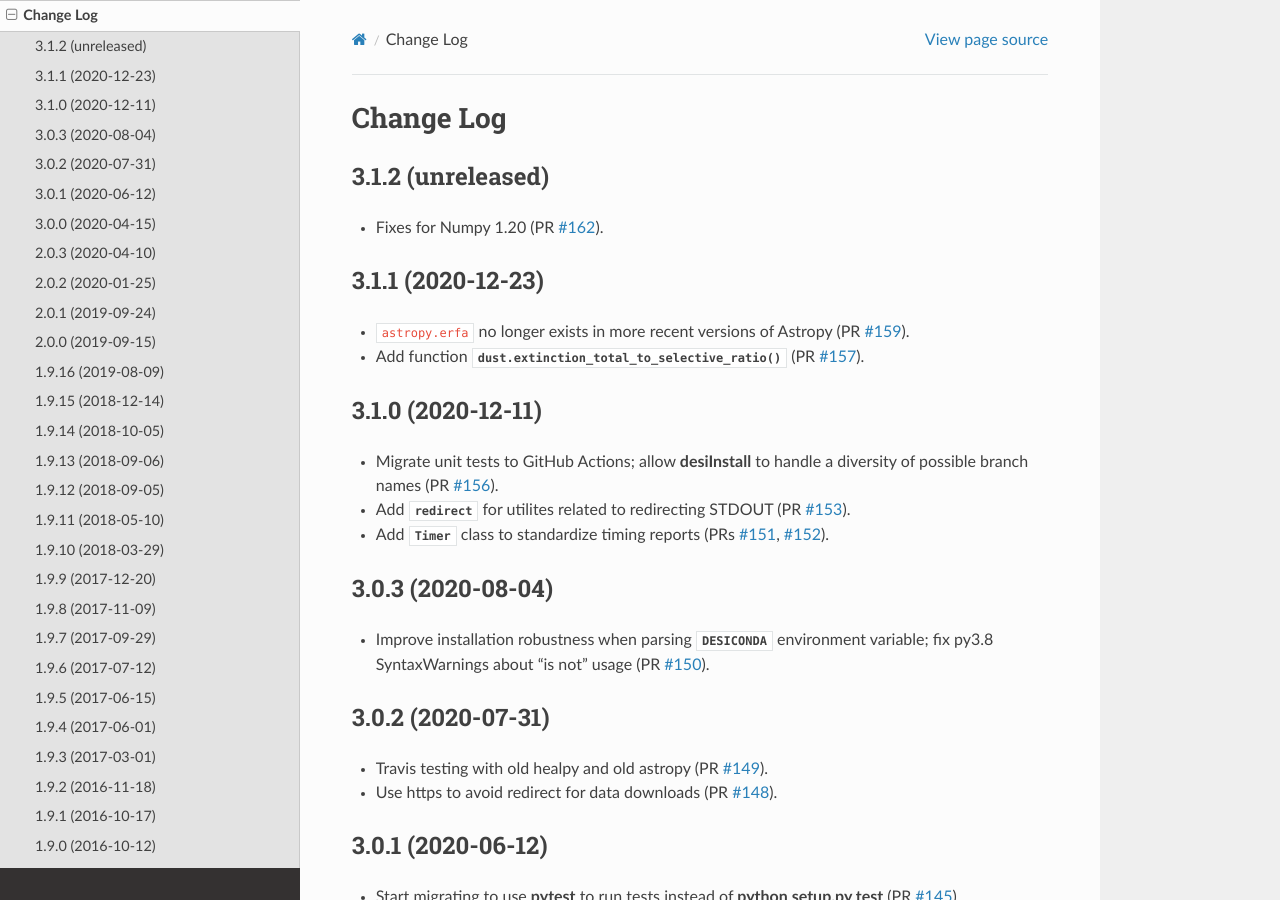
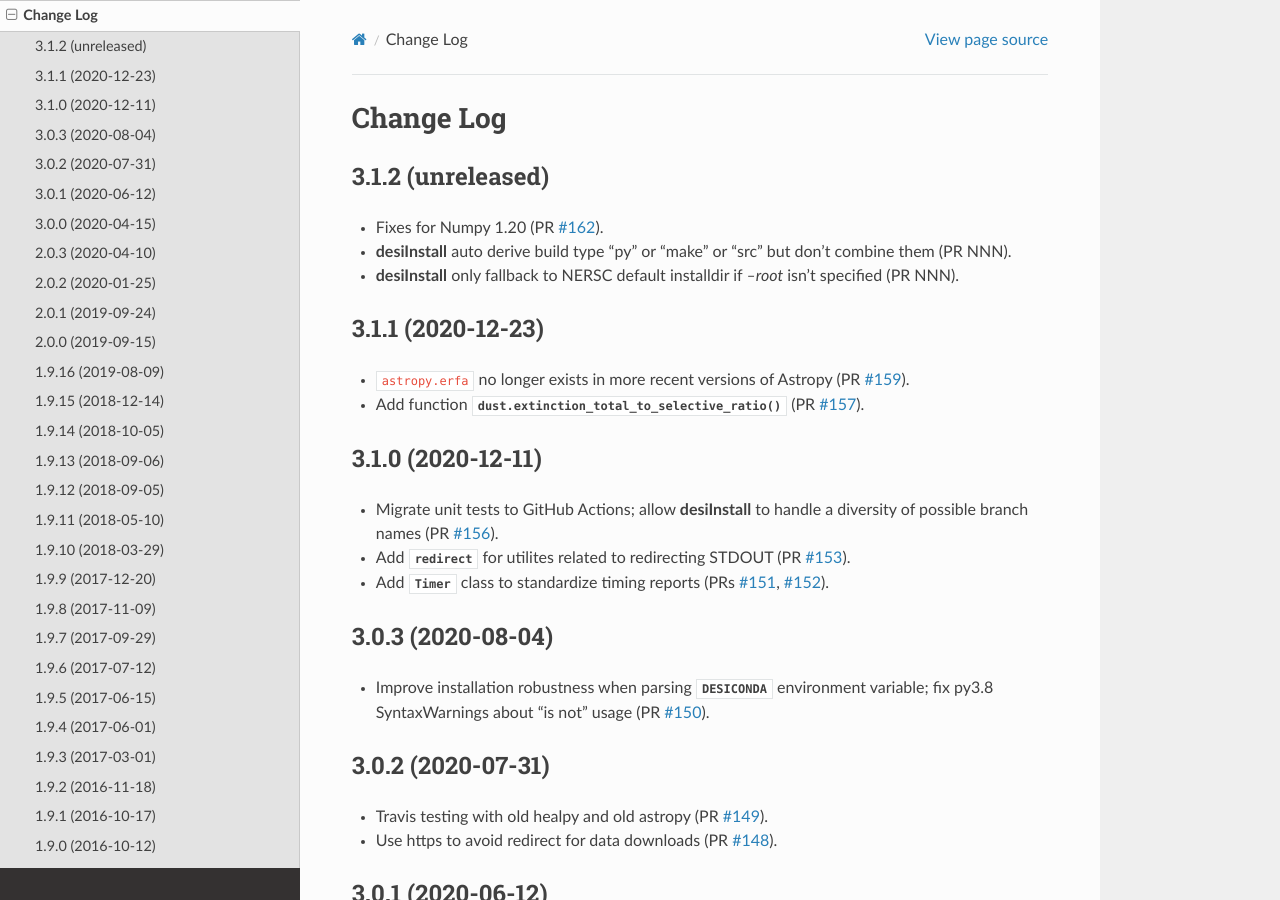
Before and after one commit to desihub/desiutil, a Sphinx documentation site: the page built from doc/changes.rst, in a window 1280 px wide and 900 px high. Built offline with Sphinx 7.4.7 and the Read the Docs theme 2.0.0, drawn with Linux system fonts in a browser that asks for light colours.

Commit message:
install py or src not both; no silent installdir fallback

```diff
--- a/doc/changes.rst
+++ b/doc/changes.rst
@@ -6,6 +6,10 @@ Change Log
 ------------------
 
 * Fixes for Numpy 1.20 (PR `#162`_).
+* :command:`desiInstall` auto derive build type "py" or "make" or "src"
+  but don't combine them (PR NNN).
+* :command:`desiInstall` only fallback to NERSC default installdir
+  if `--root` isn't specified (PR NNN).
 
 .. _`#162`: https://github.com/desihub/desiutil/pull/162
 
```
Also changed, not shown: 2 other files.
